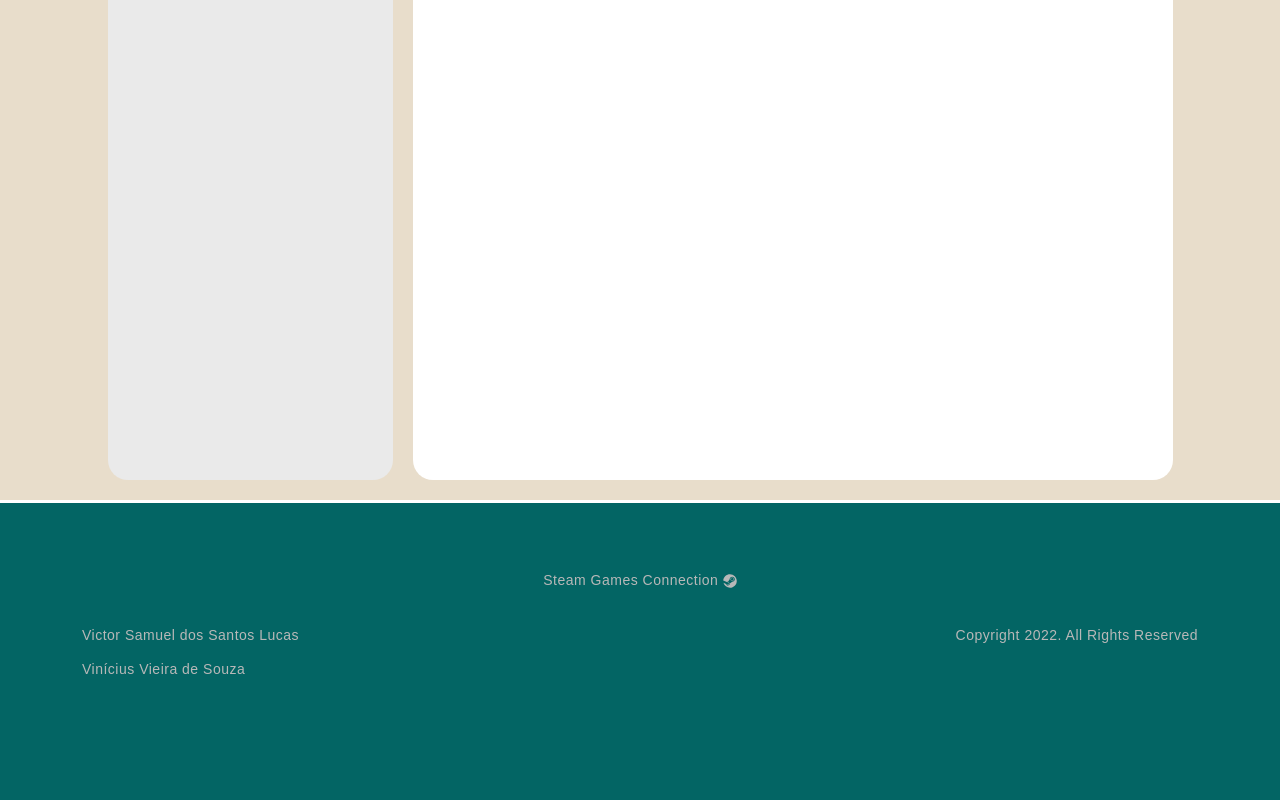
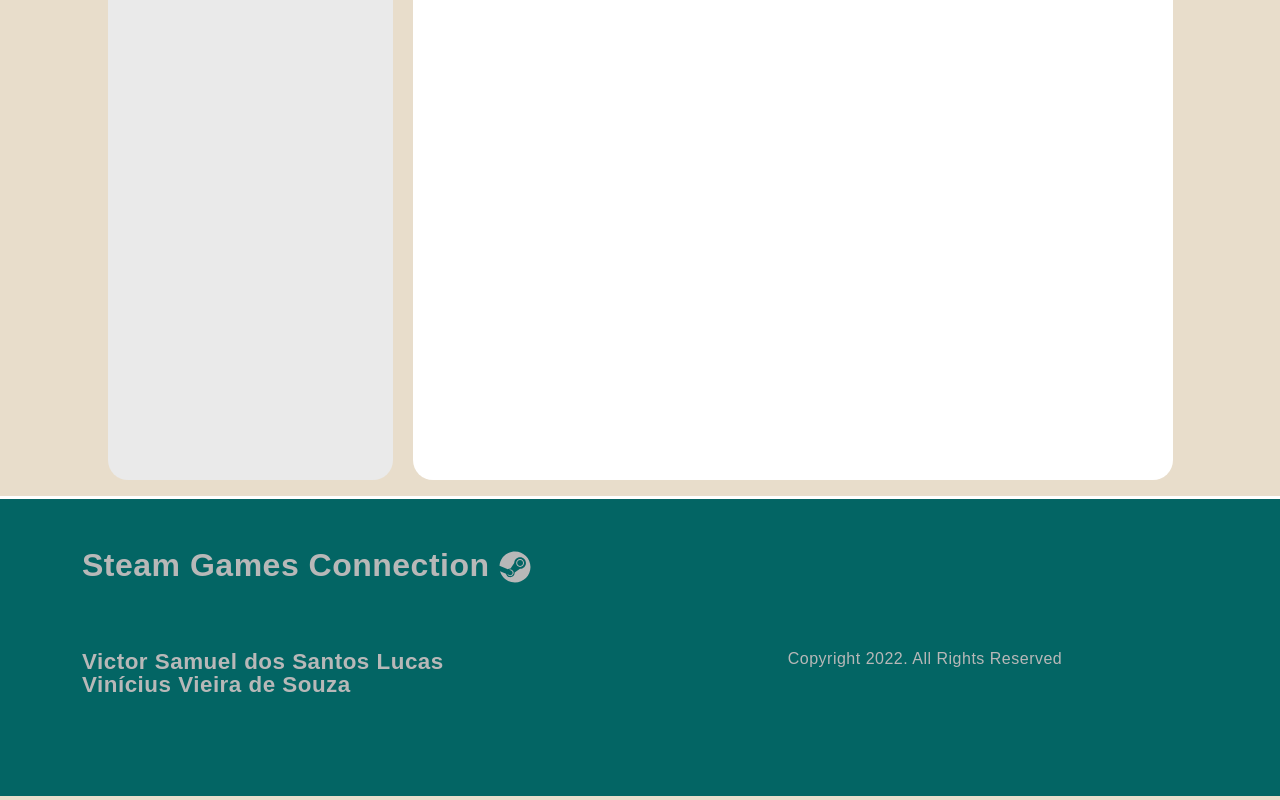
Before and after one commit to projeto-de-algoritmos/Grafos1_SteamGamesConnection, a React (Create React App) app in the folder frontend/: page / in a window 1280 px wide. Shown: the part 520-1320 px from the top of the page. Built offline with nearby package versions, Linux system fonts and the light colour scheme.

Commit message:
styles: update styles in footer

```diff
--- a/frontend/src/components/Footer/Footer.jsx
+++ b/frontend/src/components/Footer/Footer.jsx
@@ -4,26 +4,25 @@ import './index.css';
 
 const Footer = () => {
     return (
-        <footer className="footer">
+        <footer className="footer mt-3">
             <Container>
                 <Row>
-                    <Col sm={12} className="text-center">
+                    <div className=" col-12 text-start">
                         <p className="footer-tittle">Steam Games Connection <FaSteam /></p>
-                    </Col>
-                    <Col size={12} sm={6}>
+                    </div>
+                    <div className="col-6 pt-5">
                         <div className="collaborators">
-                            <p>
+                            <p className="collaborator-name">
                                 Victor Samuel dos Santos Lucas
                             </p>
-                            <p>
+                            <p className="collaborator-name">
                                 Vinícius Vieira de Souza
                             </p>
-
                         </div>
-                    </Col>
-                    <Col size={12} sm={6} className="text-center text-sm-end">
+                    </div>
+                    <div className="text-center col-6 pt-5">
                         <p>Copyright 2022. All Rights Reserved</p>
-                    </Col>
+                    </div>
                 </Row>
             </Container>
         </footer>
--- a/frontend/src/components/Footer/index.css
+++ b/frontend/src/components/Footer/index.css
@@ -13,17 +13,16 @@
     padding-bottom: 20px;
 }
 
-.collaborators p{
+.collaborator-name {
     color: #fff;
-    font-size: 2rem;
+    font-size: 1.4rem;
     font-weight: 600;
+    padding: 0px;
+    margin: 0px !important;
 }
 
 
 .footer p {
-    font-weight: 400;
-    font-size: 14px;
     color: #B8B8B8;
     letter-spacing: 0.5px;
-    margin-top: 20px;
 }
```
